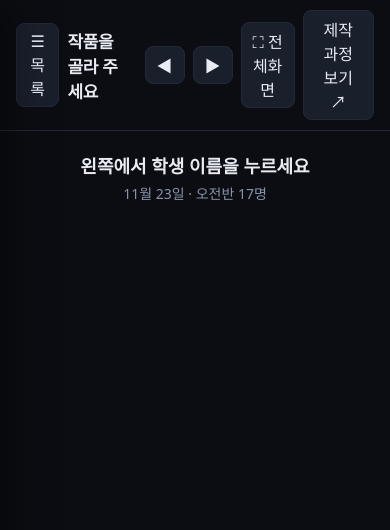
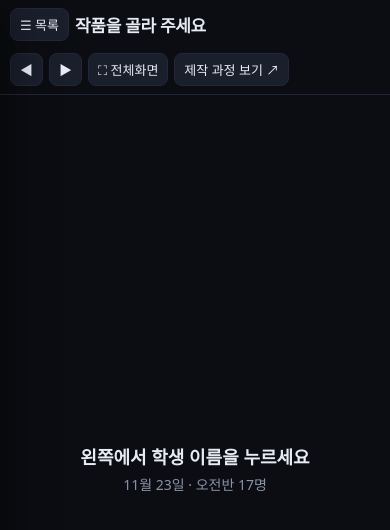
Before and after one commit to papamac69/3-_-_2026, a plain HTML site: page index.html in a window 390 px wide. Drawn offline with Linux system fonts and the light colour scheme.

Commit message:
작품 업데이트 2026-11-25 18:09

```diff
--- a/index.html
+++ b/index.html
@@ -57,7 +57,10 @@ button:hover{border-color:#3a4360}
 @keyframes r{to{transform:rotate(360deg)}}
 #menuBtn{display:none}
 @media (max-width:820px){
-  body,body.wide{grid-template-columns:1fr;grid-template-rows:auto 1fr}
+  body,body.wide{grid-template-columns:1fr;grid-template-rows:1fr;height:100vh;height:100dvh}
+  #bar{flex-wrap:wrap;gap:6px;padding:8px 10px}
+  #bar .sp{flex-basis:100%;height:0}
+  #bar button{padding:6px 9px;font-size:13px}
   #side{position:fixed;inset:0 25% 0 0;z-index:20;transform:translateX(-102%);transition:transform .2s;box-shadow:10px 0 40px rgba(0,0,0,.5);visibility:visible!important}
   body.menu #side{transform:none}
   #menuBtn{display:inline-block}
@@ -189,6 +192,7 @@ function openWork(w) {
   const token = ++loadToken;
   frame = document.createElement('iframe');   // 이전 작품은 iframe째 지움 (메모리·GPU 정리)
   frame.setAttribute('allow', 'autoplay; fullscreen');
+  frame.setAttribute('loading', 'eager');
   frame.src = src;
   $('view').insertBefore(frame, $('fsHint'));
   const f = frame, t0 = performance.now();
```
Also changed, not shown: manifest.json.
